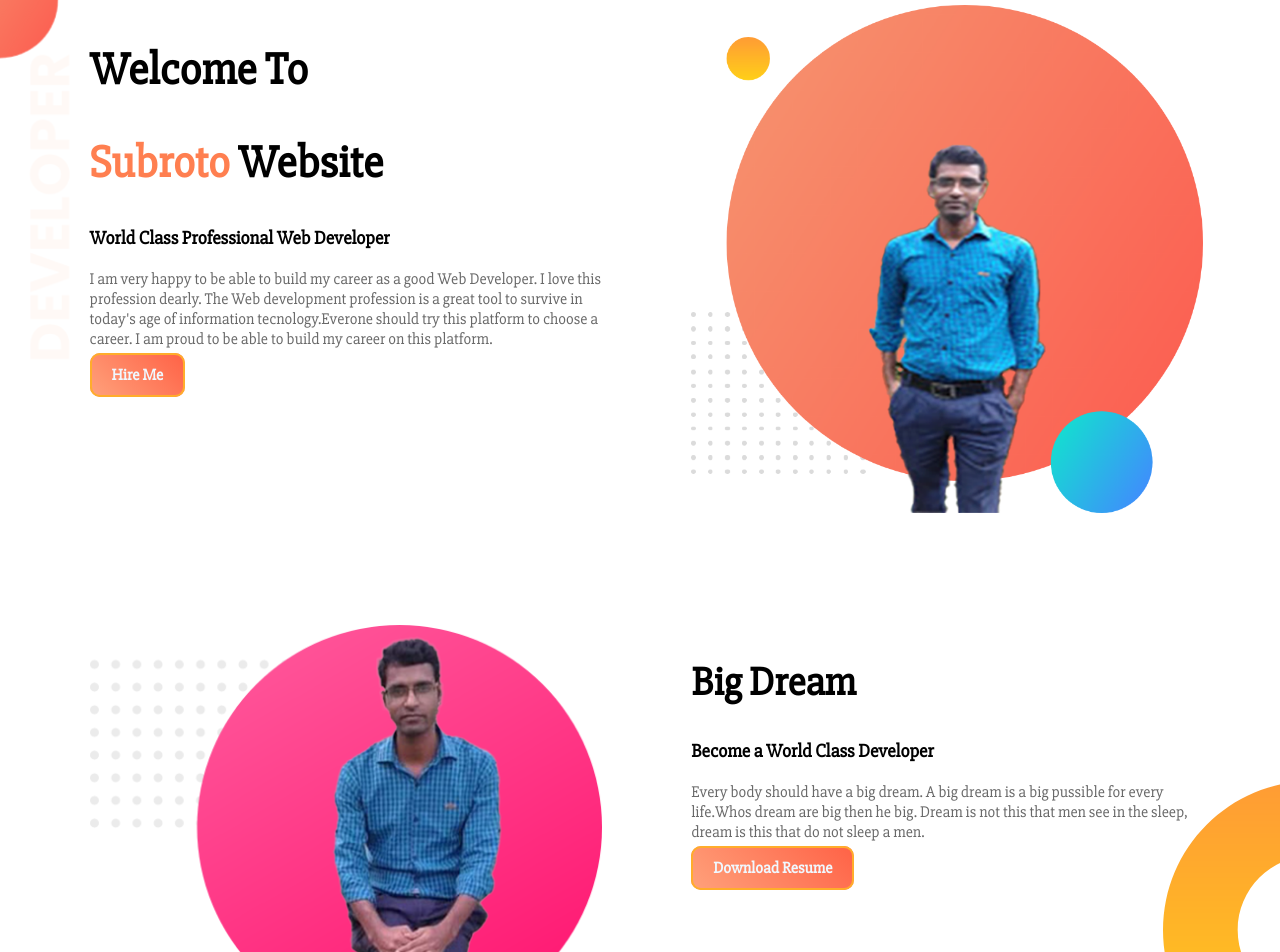
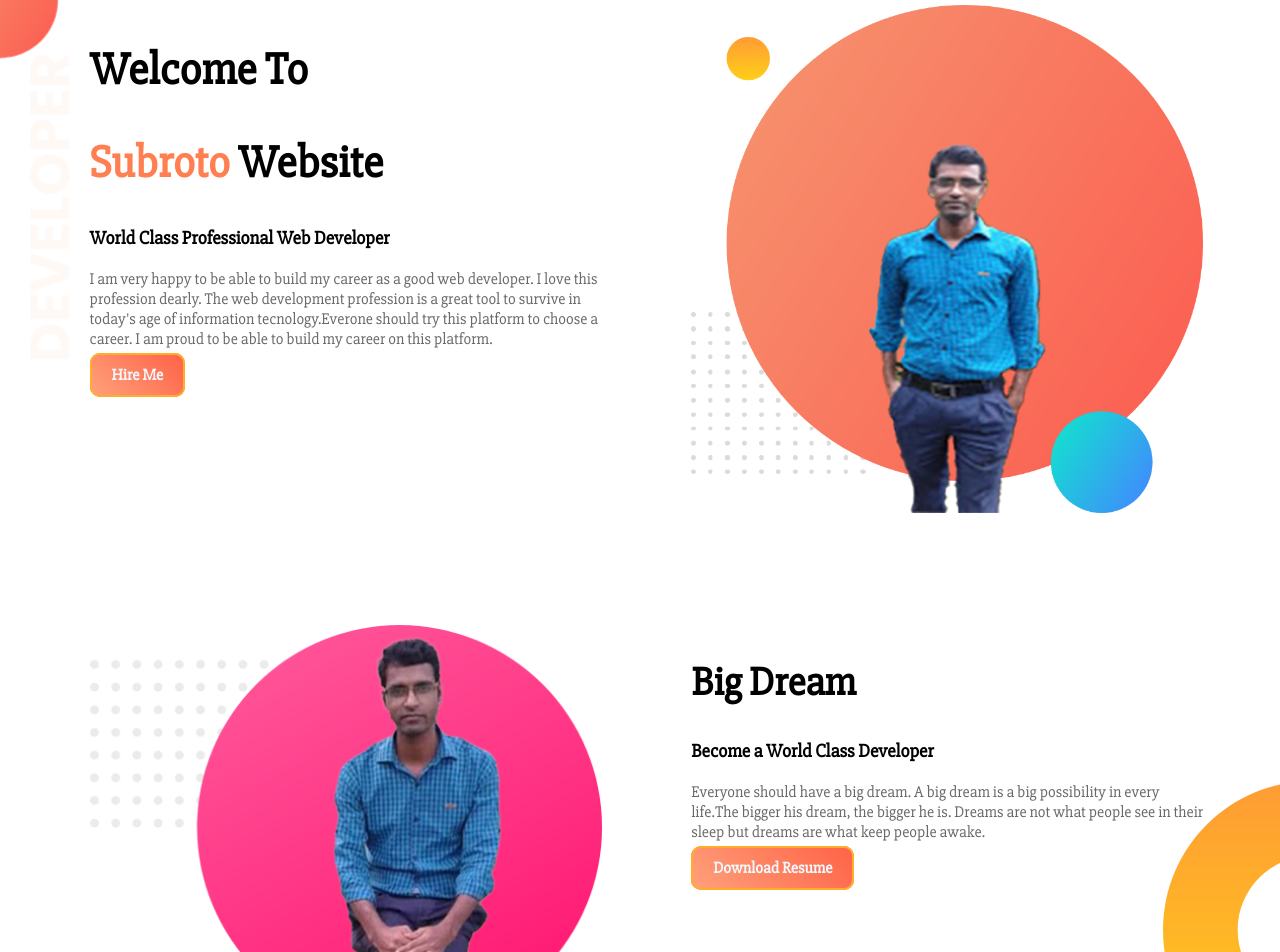
Before and after one commit to subroto-baroi/web-portfolio, a plain HTML site: page index.html in a window 1280 px wide. Shown: the top 952 px of the page. Drawn offline with Linux system fonts and the light colour scheme; a web font is replaced by a local one.

Commit message:
add all edit

```diff
--- a/index.html
+++ b/index.html
@@ -13,7 +13,7 @@
             <h1>Welcome To </h1>
             <h1><span class="color-text">Subroto</span> Website</h1>
             <h3>World Class Professional Web Developer</h3>
-            <p>I am very happy to be able to build my career as a good Web Developer. I love this profession dearly. The Web development profession is a great tool to survive in today's age of information tecnology.Everone should try this platform to choose a career. I am proud to be able to build my career on this platform.</p>
+            <p>I am very happy to be able to build my career as a good web developer. I love this profession dearly. The web development profession is a great tool to survive in today's age of information tecnology.Everone should try this platform to choose a career. I am proud to be able to build my career on this platform.</p>
             <a class="linkedin" target="_blank" href="https://www.linkedin.com/in/subroto-baroi-438a231b1/">Hire Me</a>
         </div>
         <div class="half-width">
@@ -27,7 +27,7 @@
         <div class="half-width">
             <h2> Big Dream </h2>
             <h3>Become a World Class Developer </h3>
-            <p>Every body should have a big dream. A big dream is a big pussible for every life.Whos dream are big then he big. Dream is not this that men see in the sleep, dream is this that do not sleep a men.</p>
+            <p>Everyone should have a big dream. A big dream is a big possibility in every life.The bigger his dream, the bigger he is. Dreams are not what people see in their sleep but dreams are what keep people awake.</p>
             <a class="linkedin" target="_blank" href="https://www.linkedin.com/in/subroto-baroi-438a231b1/">Download Resume</a>
         </div>
     </section>
@@ -36,7 +36,7 @@
         <div id="full-stack" class="half-width box-shadow">
             <h2>Full Stack Web Developer</h2>
             <h3 class="color-text">2021-present | pro level Web Developer</h3>
-            <p>I do make any World class Website and I am a trainer in this platform. I work many top level group of company. So you can trust me to make your website becouse it is my profession.</p>
+            <p>By 2021 I will establish myself as a world-class web developer.I will be able to create any website in the world. I am ready to do any hardwork to establish myself in this world.</p>
 
         </div>
         <div id="border-style" class="half-width box-shadow">
```
